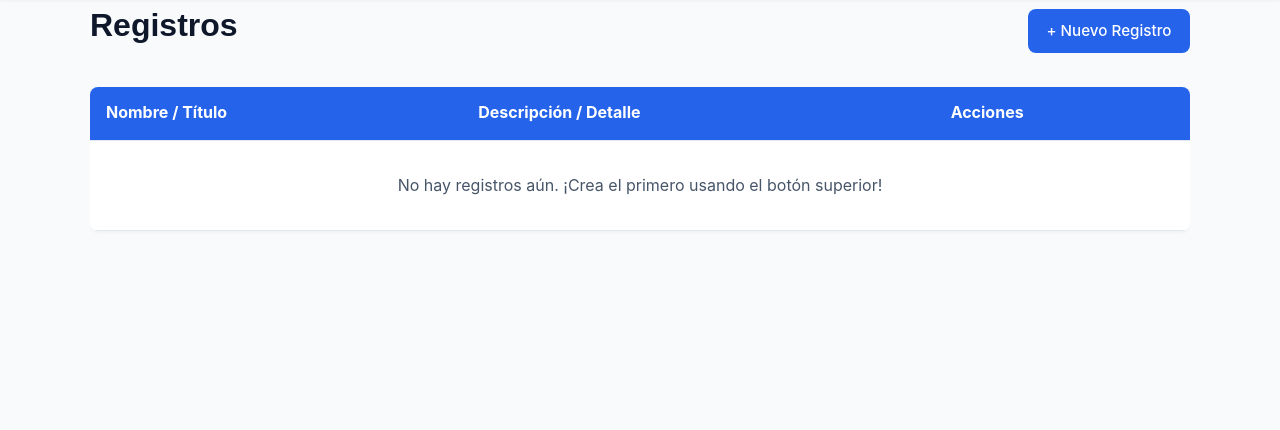
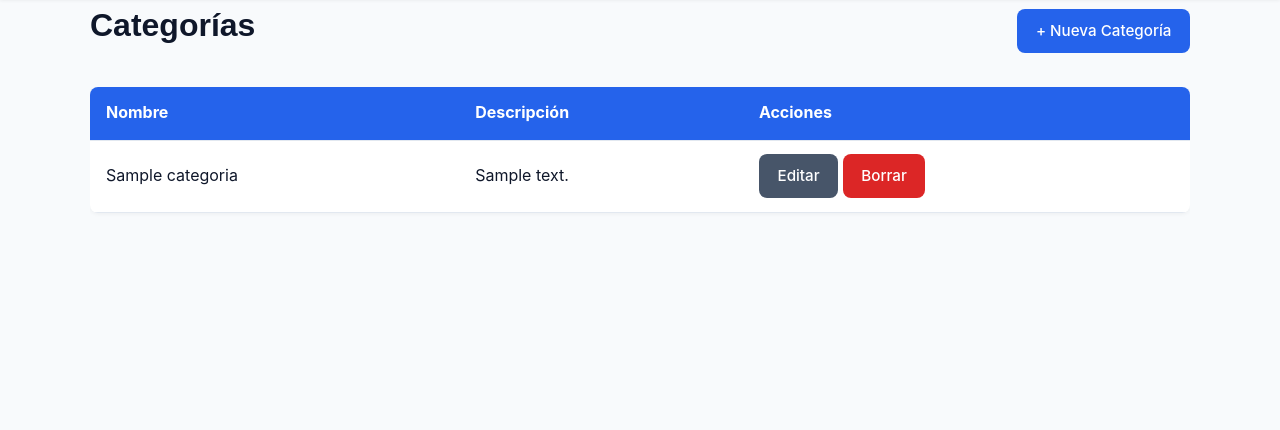
Before and after one commit to gume100308mmcrnma4-debug/mi-negocio-django., a Django app: page /categorias/ in a window 1280 px wide. Shown: the part 68-498 px from the top of the page. Run offline with Django 5.2, Linux system fonts and the light colour scheme; tables that the repository leaves empty hold one stand-in row (values such as "Sample post").

Commit message:
fix: corrige plantillas lista, form y confirmar_borrado de categorias

```diff
--- a/tienda/templates/tienda/categorias/confirmar_borrado.html
+++ b/tienda/templates/tienda/categorias/confirmar_borrado.html
@@ -4,16 +4,16 @@
 
 {% block content %}
 <div class="card" style="max-width: 500px; margin: 2rem auto; border-top: 4px solid var(--color-error);">
-    <h2>¿Eliminar registro?</h2>
+    <h2>¿Eliminar categoría?</h2>
     <p style="margin-bottom: 1.5rem;">
-        Estás a punto de eliminar <strong>"{{ object }}"</strong>. Esta acción no se puede deshacer.
+        Estás a punto de eliminar <strong>"{{ categoria|default:object }}"</strong>. Esta acción no se puede deshacer.
     </p>
 
     <form method="post">
         {% csrf_token %}
         <div style="display: flex; gap: 0.75rem;">
             <button type="submit" class="btn btn-danger">Sí, eliminar</button>
-            <a href="{% url 'lista_registros' %}" class="btn">Cancelar</a>
+            <a href="{% url 'lista_categorias' %}" class="btn">Cancelar</a>
         </div>
     </form>
 </div>
--- a/tienda/templates/tienda/categorias/form.html
+++ b/tienda/templates/tienda/categorias/form.html
@@ -1,10 +1,10 @@
 {% extends 'base.html' %}
 
-{% block title %}Formulario{% endblock %}
+{% block title %}{% if form.instance.pk %}Editar Categoría{% else %}Nueva Categoría{% endif %}{% endblock %}
 
 {% block content %}
 <div class="card" style="max-width: 600px; margin: 0 auto;">
-    <h2>{% if form.instance.pk %}Editar Registro{% else %}Nuevo Registro{% endif %}</h2>
+    <h2>{% if form.instance.pk %}Editar Categoría{% else %}Nueva Categoría{% endif %}</h2>
 
     <form method="post" enctype="multipart/form-data">
         {% csrf_token %}
@@ -30,7 +30,7 @@
 
         <div style="display: flex; gap: 0.75rem; margin-top: 1.5rem;">
             <button type="submit" class="btn btn-primary">Guardar</button>
-            <a href="{% url 'lista_registros' %}" class="btn">Cancelar</a>
+            <a href="{% url 'lista_categorias' %}" class="btn">Cancelar</a>
         </div>
     </form>
 </div>
--- a/tienda/templates/tienda/categorias/lista.html
+++ b/tienda/templates/tienda/categorias/lista.html
@@ -1,38 +1,36 @@
 {% extends 'base.html' %}
 
-{% block title %}Listado de Registros{% endblock %}
+{% block title %}Listado de Categorías{% endblock %}
 
 {% block content %}
 <div style="display: flex; justify-content: space-between; align-items: center; margin-bottom: 1.5rem; flex-wrap: wrap; gap: 1rem;">
-    <h1>Registros</h1>
-    <!-- Cambia 'crear_registro' por el name real de tu URL de creación -->
-    <a href="{% url 'crear_registro' %}" class="btn btn-primary">+ Nuevo Registro</a>
+    <h1>Categorías</h1>
+    <a href="{% url 'crear_categoria' %}" class="btn btn-primary">+ Nueva Categoría</a>
 </div>
 
 <div class="table-responsive">
     <table>
         <thead>
             <tr>
-                <th>Nombre / Título</th>
-                <th>Descripción / Detalle</th>
+                <th>Nombre</th>
+                <th>Descripción</th>
                 <th>Acciones</th>
             </tr>
         </thead>
         <tbody>
-            <!-- Cambia 'registros' por la variable que envías desde tu view -->
-            {% for item in registros %}
+            {% for item in categorias %}
             <tr>
                 <td>{{ item.nombre }}</td>
-                <td>{{ item.descripcion }}</td>
+                <td>{{ item.descripcion|default:"Sin descripción" }}</td>
                 <td>
-                    <a href="{% url 'editar_registro' item.id %}" class="btn">Editar</a>
-                    <a href="{% url 'eliminar_registro' item.id %}" class="btn btn-danger">Borrar</a>
+                    <a href="{% url 'editar_categoria' item.id %}" class="btn">Editar</a>
+                    <a href="{% url 'eliminar_categoria' item.id %}" class="btn btn-danger">Borrar</a>
                 </td>
             </tr>
             {% empty %}
             <tr>
                 <td colspan="3" style="text-align: center; padding: 2rem; color: var(--color-secondary);">
-                    No hay registros aún. ¡Crea el primero usando el botón superior!
+                    No hay categorías registradas aún. ¡Crea la primera usando el botón superior!
                 </td>
             </tr>
             {% endfor %}
```
